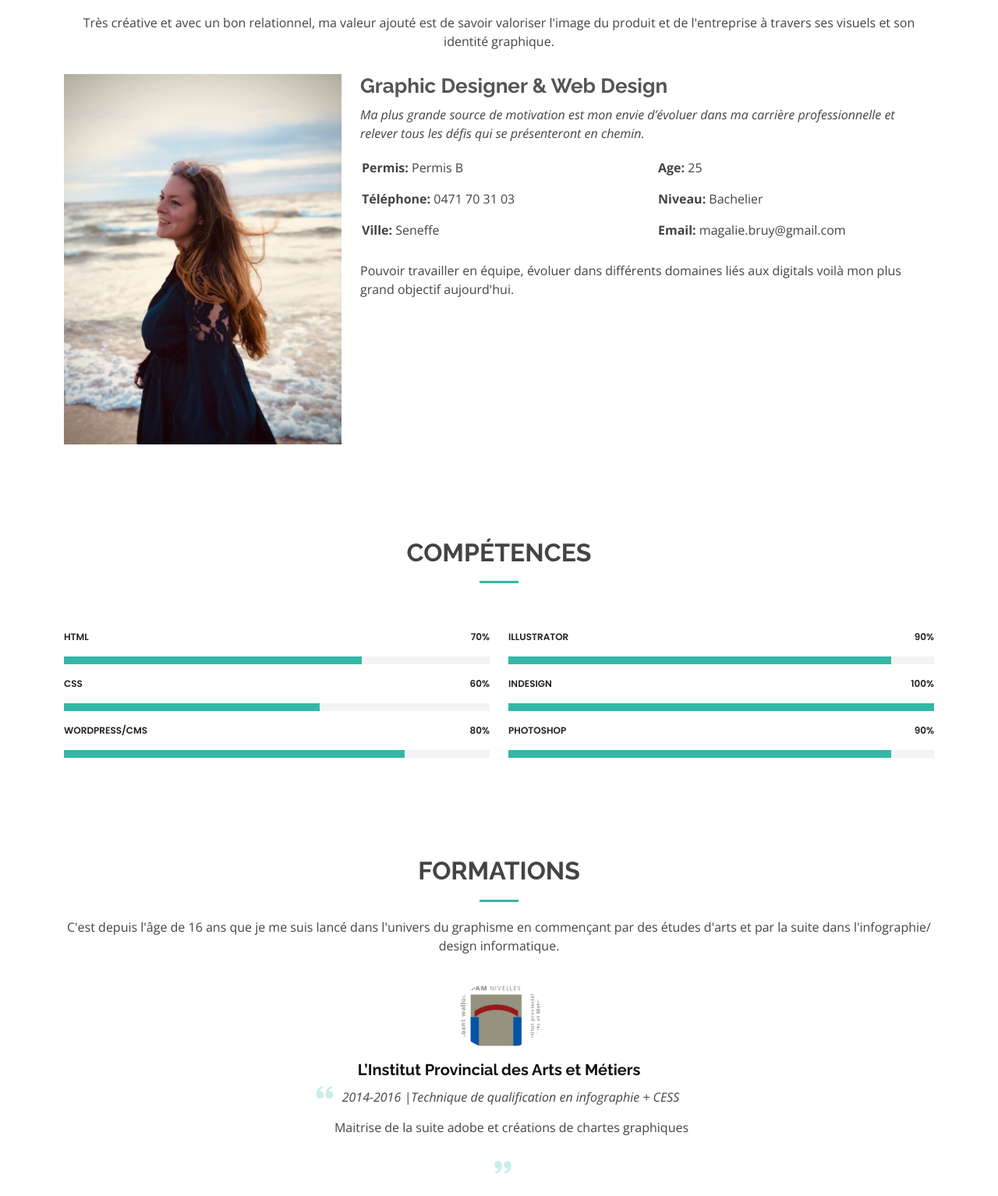
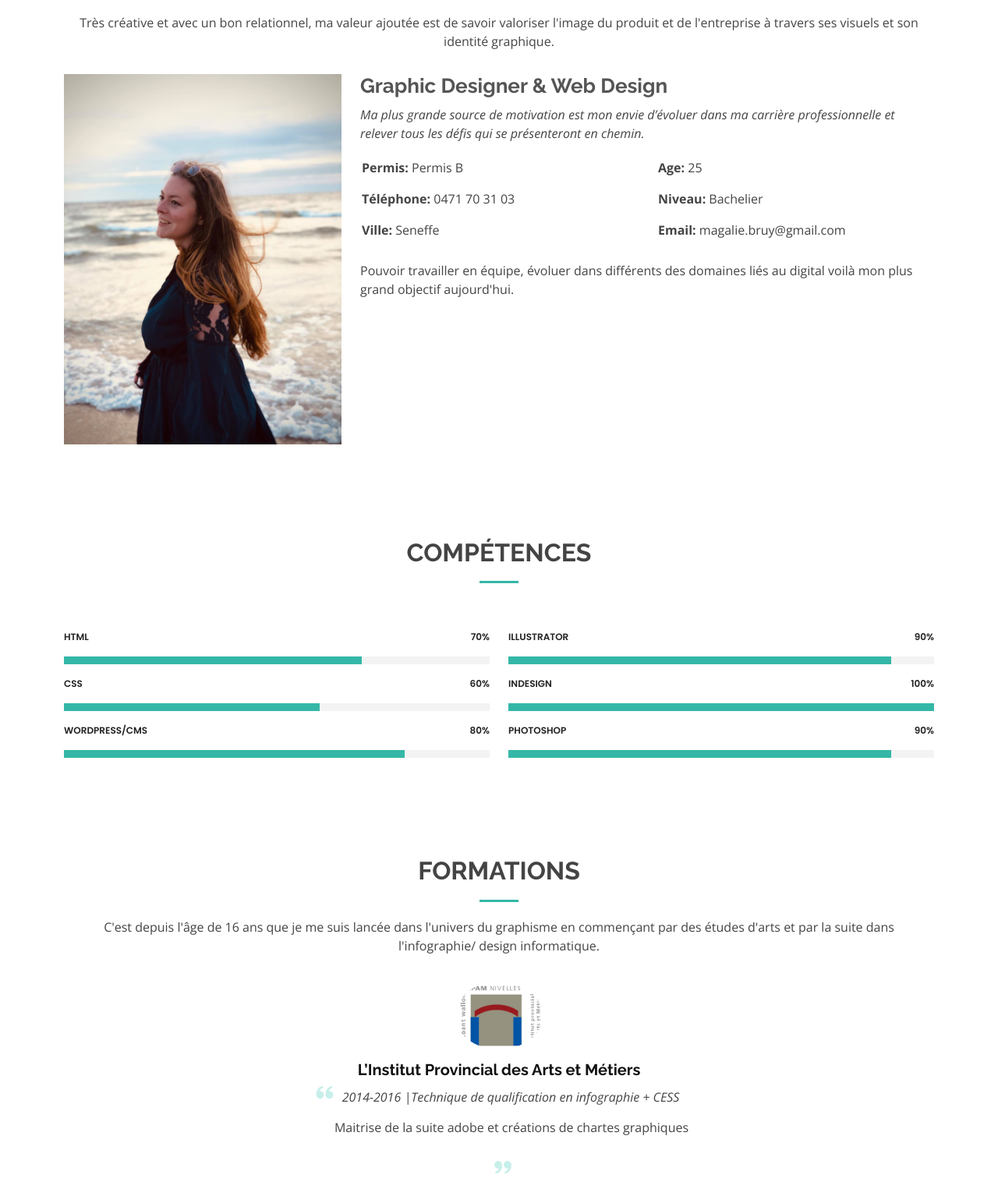
Before and after one commit to MagalieBruy/Magaliebruy.github.io, a plain HTML site: page about.html in a window 1280 px wide. Shown: the part 171-1705 px from the top of the page at 78% size. Drawn offline with nearby package versions, Linux system fonts and the light colour scheme.

Commit message:
MAJ orthographe 2

```diff
--- a/about.html
+++ b/about.html
@@ -72,7 +72,7 @@
 
         <div class="section-title">
           <h2>A propos</h2>
-          <p>Très créative et avec un bon relationnel, ma valeur ajouté est de savoir valoriser l'image du produit et de l'entreprise à travers ses visuels et son identité graphique.</p>
+          <p>Très créative et avec un bon relationnel, ma valeur ajoutée est de savoir valoriser l'image du produit et de l'entreprise à travers ses visuels et son identité graphique.</p>
         </div>
 
         <div class="row">
@@ -101,7 +101,7 @@
               </div>
             </div>
             <p>
-             Pouvoir travailler en équipe, évoluer dans différents domaines liés aux digitals voilà mon plus grand objectif aujourd'hui.
+             Pouvoir travailler en équipe, évoluer dans différents des domaines liés au digital voilà mon plus grand objectif aujourd'hui.
             </p>
           </div>
         </div>
@@ -182,7 +182,7 @@
 
         <div class="section-title">
           <h2>Formations</h2>
-          <p>C'est depuis l'âge de 16 ans que je me suis lancé dans l'univers du graphisme en commençant par des études d'arts et par la suite dans l'infographie/ design informatique. </p>
+          <p>C'est depuis l'âge de 16 ans que je me suis lancée dans l'univers du graphisme en commençant par des études d'arts et par la suite dans l'infographie/ design informatique. </p>
         </div>
 
         <div class="testimonials-slider swiper" data-aos="fade-up" data-aos-delay="100">
```
Also changed, not shown: portfolio.html (+2 -2 lines), resume.html (+1 -1 lines).
